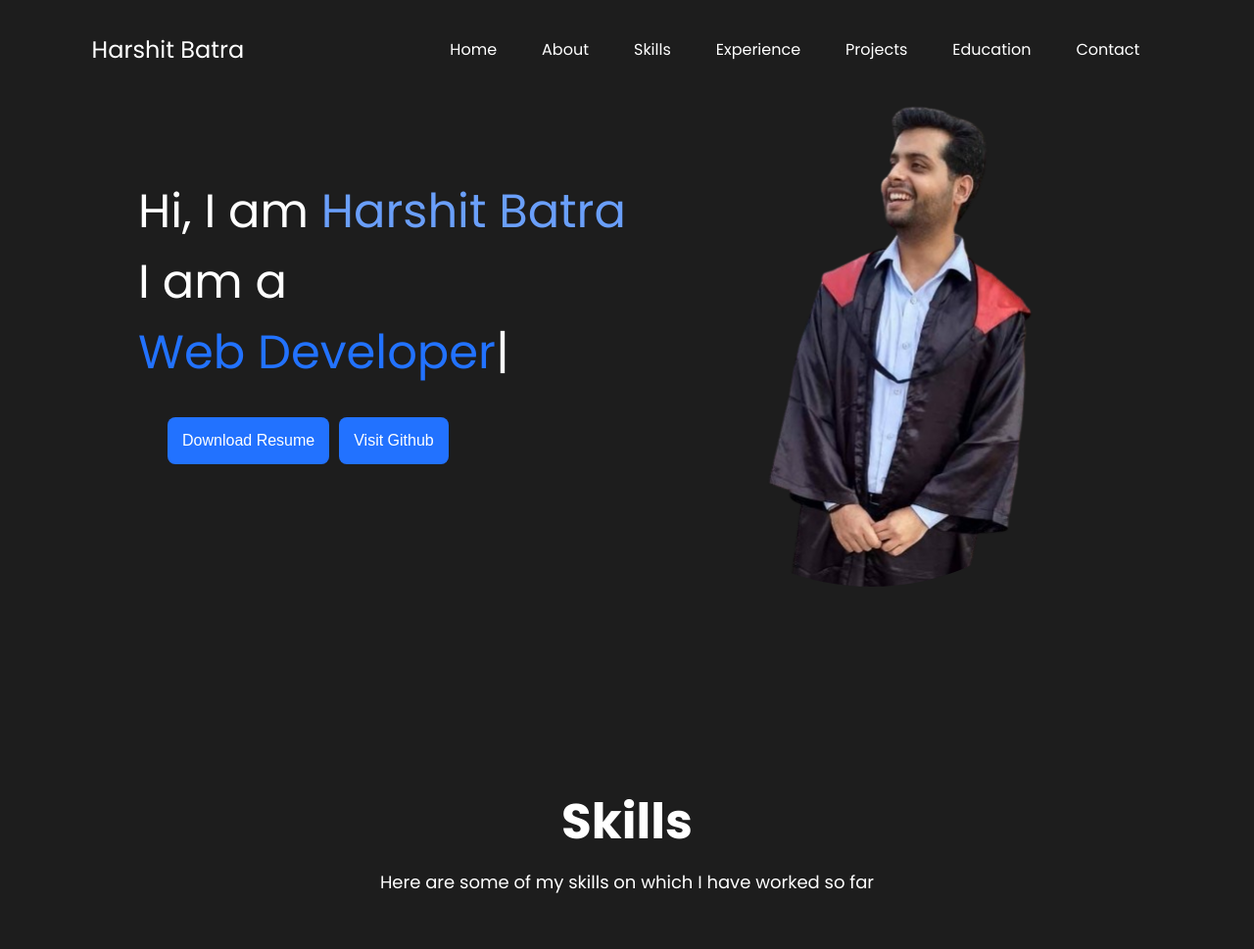
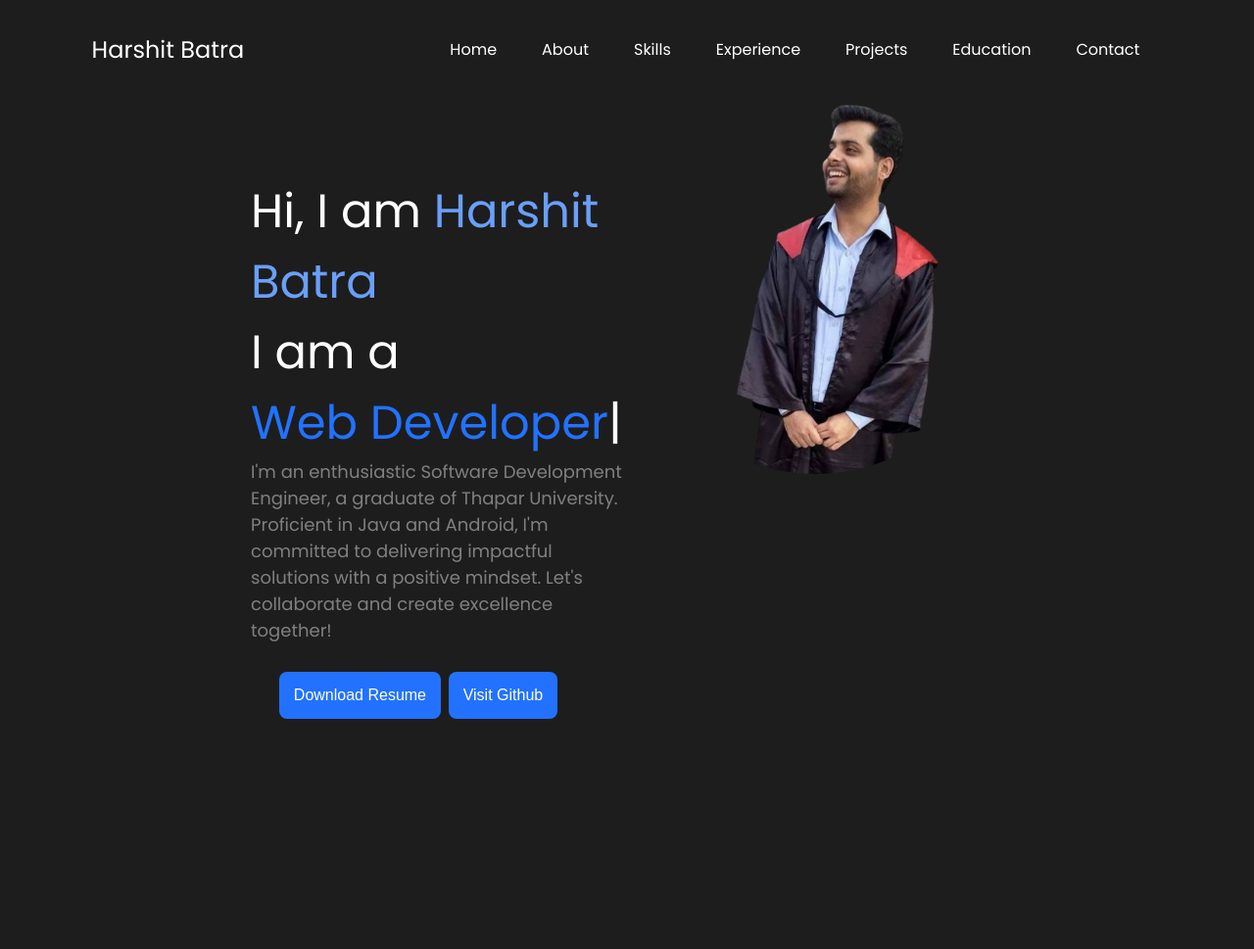
Before and after one commit to hb99960/Portfolio, a PHP site: page / in a window 1280 px wide; the page is wider, and only the part inside the window is pictured. Shown: the top 969 px of that part at 98% size. Run offline with PHP 8.4, Linux system fonts and the light colour scheme; some libraries are stand-ins or nearby versions.

Commit message:
content updated

```diff
--- a/index.css
+++ b/index.css
@@ -97,6 +97,7 @@
     flex-direction: row;
     justify-content: space-around;
     margin: 40px 0;
+    width: 60%;
     /* background-color: green; */
 
     /* background-image: linear-gradient(to right, #38A2D7, #561139); */
@@ -152,6 +153,11 @@
     background-color: #2b62c0;
     transform: scale(1.05);
     box-shadow: 3px 3px 3px #1d1d1d;
+}
+
+.leftSection .about-text{
+    font-size:large;
+    text-align:start;
 }
 
 
--- a/index.html
+++ b/index.html
@@ -41,7 +41,7 @@
 
         <section class="cover-section" id="id1">
             <section class="firstSection" id="aboutus-id">
-                <section class="first-animation">
+                <!-- <section class="first-animation">
                     <span class="star"></span>
                     <span class="star"></span>
                     <span class="star"></span>
@@ -52,15 +52,17 @@
                     <span class="star"></span>
                     <span class="star"></span>
                     <span class="star"></span>
-                </section>
+                </section> -->
                 <div class="leftSection">
                     Hi, I am <span class="contrastMatching">Harshit Batra</span>
                     <div class="typing-text">I am a </div>
                     <span id="element"></span>
 
-                    <!-- <div class="about-text">I'm an enthusiastic Software Development Engineer, a graduate of
+                    <p class="about-text">I'm an enthusiastic Software Development Engineer, a graduate of
                         Thapar University. Proficient in Java and Android, I'm committed to delivering impactful solutions with a
-                        positive mindset. Let's collaborate and create excellence together!</div> -->
+                        positive mindset. Let's collaborate and create excellence together!</p>
+
+
 
                     <div class="buttons">
                         <button class="btn-download-resume"><a
@@ -434,7 +436,7 @@
                         <div class="project-info">
                             <div class="project-text"
                                 github="https://github.com/hb99960/ThaparFeeds/tree/master/ThaparFeeds"
-                                liveDemo="https://www.google.com/?client=safari">ThaparFeed</div>
+                                liveDemo="https://youtu.be/aLntVRw5FUo">ThaparFeed</div>
                             <small class="project-period">July 2016 - Dec 2016</small>
                         </div>
                         <div class="project-detail"> <span class="front-detail">designed an online Question/Answer
@@ -501,10 +503,7 @@
                                 liveDemo="https://hb99960.github.io/Portfolio/">Portfolio</div>
                             <small class="project-period">June 2024 - Present</small>
                         </div>
-                        <div class="project-detail"><span class="front-detail">Designed an Android app for online
-                                auctions featuring secure user
-                                authentication, intuitive auction listings, real-time bidding, secure, and user feedback
-                                systems.</span><span id="read-more-id" class="read-more">Read more ...</span>
+                        <div class="project-detail"><span class="front-detail">Designed a personal portfolio website using CSS, HTML, JavaScript, showcasing projects, skills, and experience and deployed on GitHub Pages.</span><span id="read-more-id" class="read-more"></span>
                             <span class="read-more-text"></span>
 
                             <!-- <a href="javascript:void(0);" class="read-more">Read more...</a> -->
```
